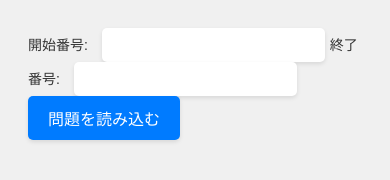
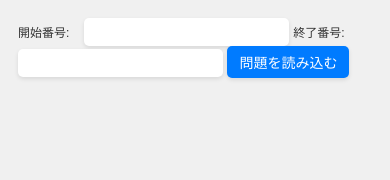
Before and after one commit to YugoTake/cardapp-web, a plain HTML site: page index.html in a window 390 px wide. Drawn offline with Linux system fonts and the light colour scheme.

Commit message:
[Update] responsive

```diff
--- a/style.css
+++ b/style.css
@@ -62,3 +62,23 @@ input:focus, button:focus {
     outline: none;
     box-shadow: 0 0 0 2px rgba(0,123,255,0.5);
 }
+
+/* レスポンシブ対応の追加スタイル */
+@media (max-width: 600px) {
+    body {
+        padding: 10px;
+    }
+
+    #question {
+        font-size: 18px; /* スマホサイズでは少し小さく */
+    }
+
+    input[type=number], button {
+        font-size: 14px; /* 入力エリアとボタンのフォントサイズを小さく */
+        padding: 6px 12px; /* パディングも調整 */
+    }
+
+    label {
+        font-size: 12px; /* ラベルのフォントサイズを小さく */
+    }
+}
```
